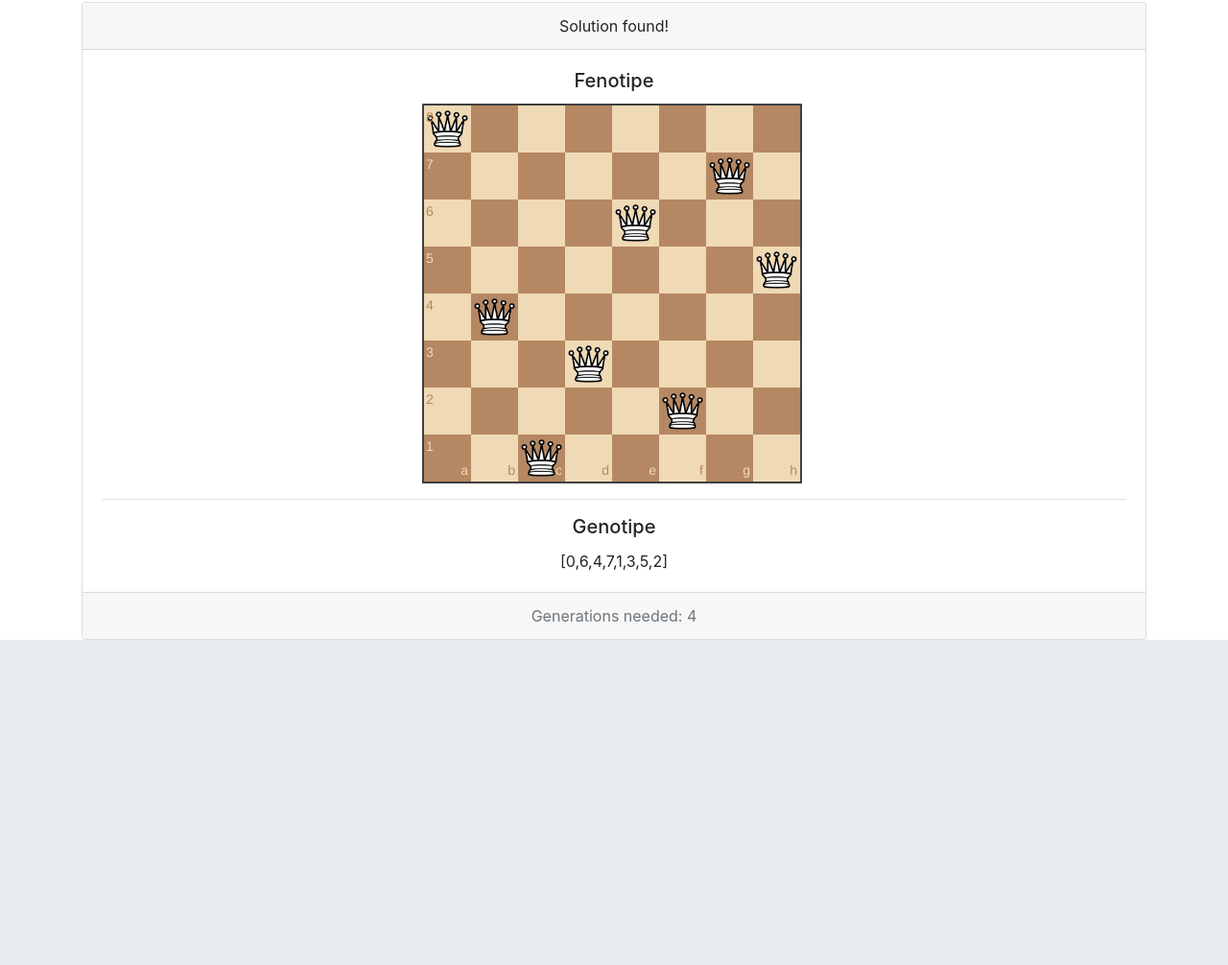
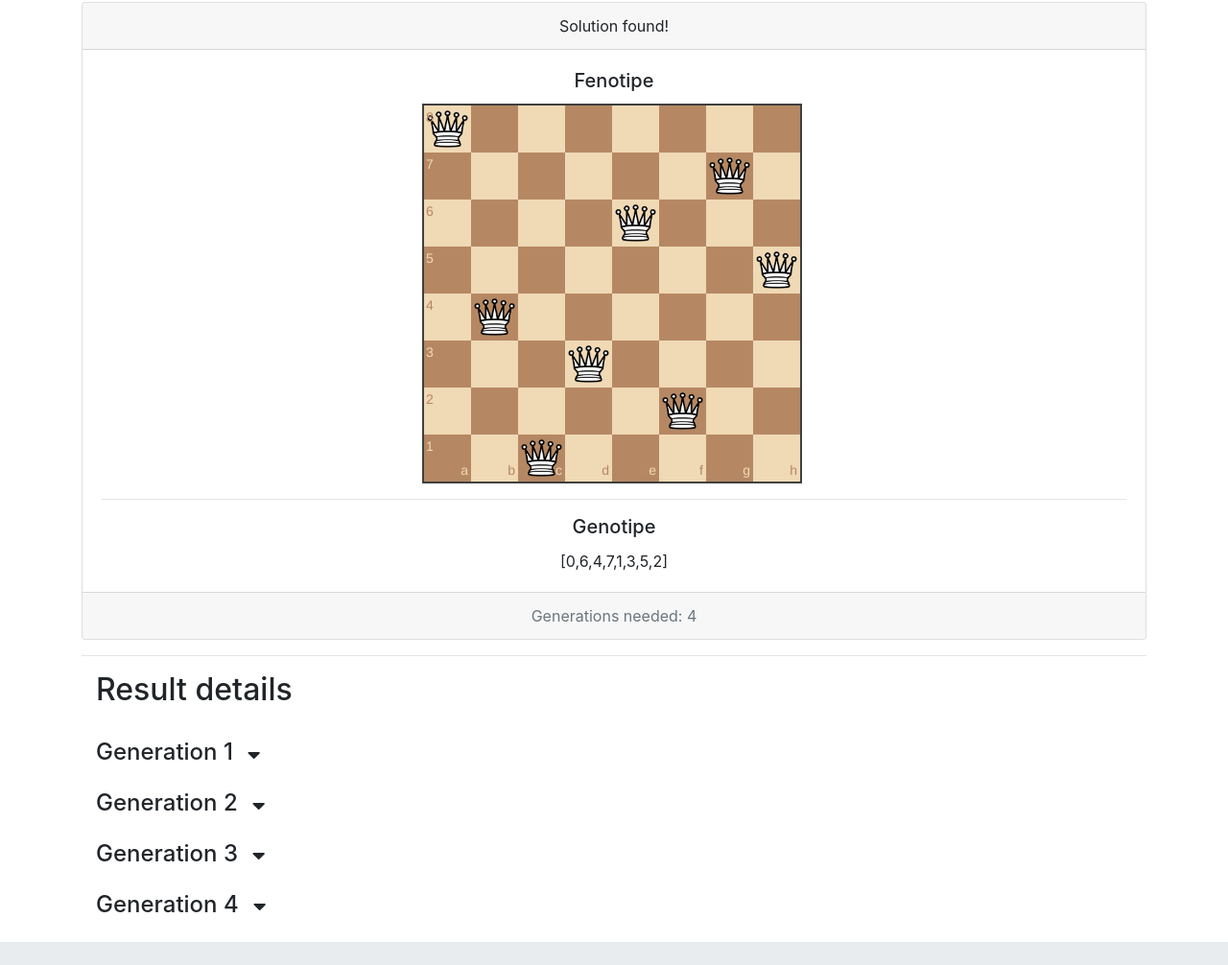
Before and after one commit to Diezaztek/n-queens-genetic-algorithm, a plain HTML site: page index.html in a window 1280 px wide. Shown: the part 378-1384 px from the top of the page at 96% size. Before the commit the page ends 1069 px from the top, so only its background shows below. Drawn offline with nearby package versions, Linux system fonts and the light colour scheme.

Commit message:
add historical list

```diff
--- a/index.html
+++ b/index.html
@@ -65,6 +65,12 @@
             </div>
           </div>
 
+          <hr>
+          <div class="container" id="resultDetails">
+            <h2>Result details</h2>
+            <br>
+          </div>
+
         </div>
 
       </section>
--- a/scripts/classes.js
+++ b/scripts/classes.js
@@ -131,6 +131,8 @@ class Board{
   }
 
   calculateScore(){
+    this.score = this.evaluatePrincipalDiagonal() +
+      this.evaluateInverseDiagonal()
     return this.evaluatePrincipalDiagonal() +
       this.evaluateInverseDiagonal()
   }
--- a/scripts/index.js
+++ b/scripts/index.js
@@ -8,6 +8,7 @@ const BOARD_HEIGHT = 8
 let generations = 1
 
 let population = []
+let historicalPopulation = []
 for(let i = 0; i < POPULATION_SIZE; i++){
   population.push(new Board(NUMBER_OF_QUEENS,BOARD_WIDHT,BOARD_HEIGHT))
 }
@@ -18,6 +19,8 @@ $( document ).ready(function() {
     population.sort(function(a, b) {
         return a.calculateScore() - b.calculateScore();
     });
+
+    historicalPopulation.push(population)
 
     //Evaluate if the goal is reached
     if(population[0].calculateScore() == 0){
@@ -73,4 +76,40 @@ $( document ).ready(function() {
   $('#genes').text(`[${genes}]`)
 
   var board = Chessboard('myBoard', positions)
+
+  let resultDetailsDOM = $('#resultDetails')
+  for(let i = 0; i < historicalPopulation.length; i++){
+    let tableHTML = ` <div class="showDetails" data-toggle="collapse" href="#details${i+1}"
+                        type="button" role="button" aria-expanded="false"
+                        aria-controls="details${i+1}">
+                        <h4 style="display:inline"> Generation ${i+1} </h4>
+                        &nbsp;
+                        <i class="fa-lg fas fa-caret-down"></i>
+                      </div>
+                        <div class="collapse" id="details${i+1}">
+                        <table class="table">
+                            <thead>
+                              <tr>
+                                <th scope="col">Position</th>
+                                <th scope="col">Score</th>
+                                <th scope="col">Genome</th>
+                              </tr>
+                            </thead>
+                            <tbody>`
+    for(let j = 0; j < historicalPopulation[i].length; j++){
+      tableHTML += `<tr>
+                      <th scope="row">${j+1}</th>
+                      <td>${historicalPopulation[i][j].score}</td>
+                      <td>[${historicalPopulation[i][j].genes}]</td>
+                    </tr>`
+    }
+
+    tableHTML += `  </tbody>
+                  </table>
+                </div>
+                <br>`
+
+    $('#resultDetails').append(tableHTML)
+  }
+
 });
```
